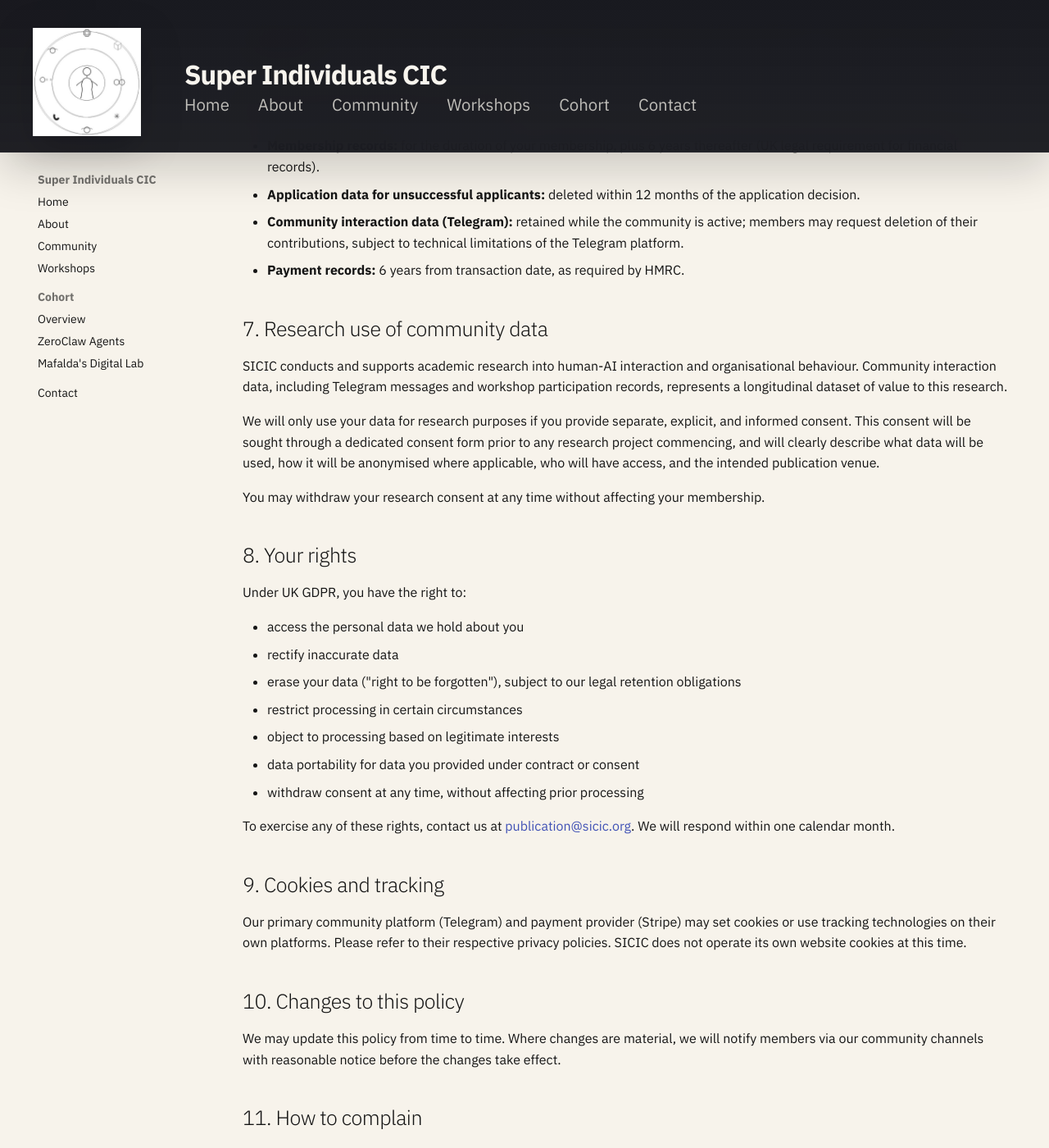
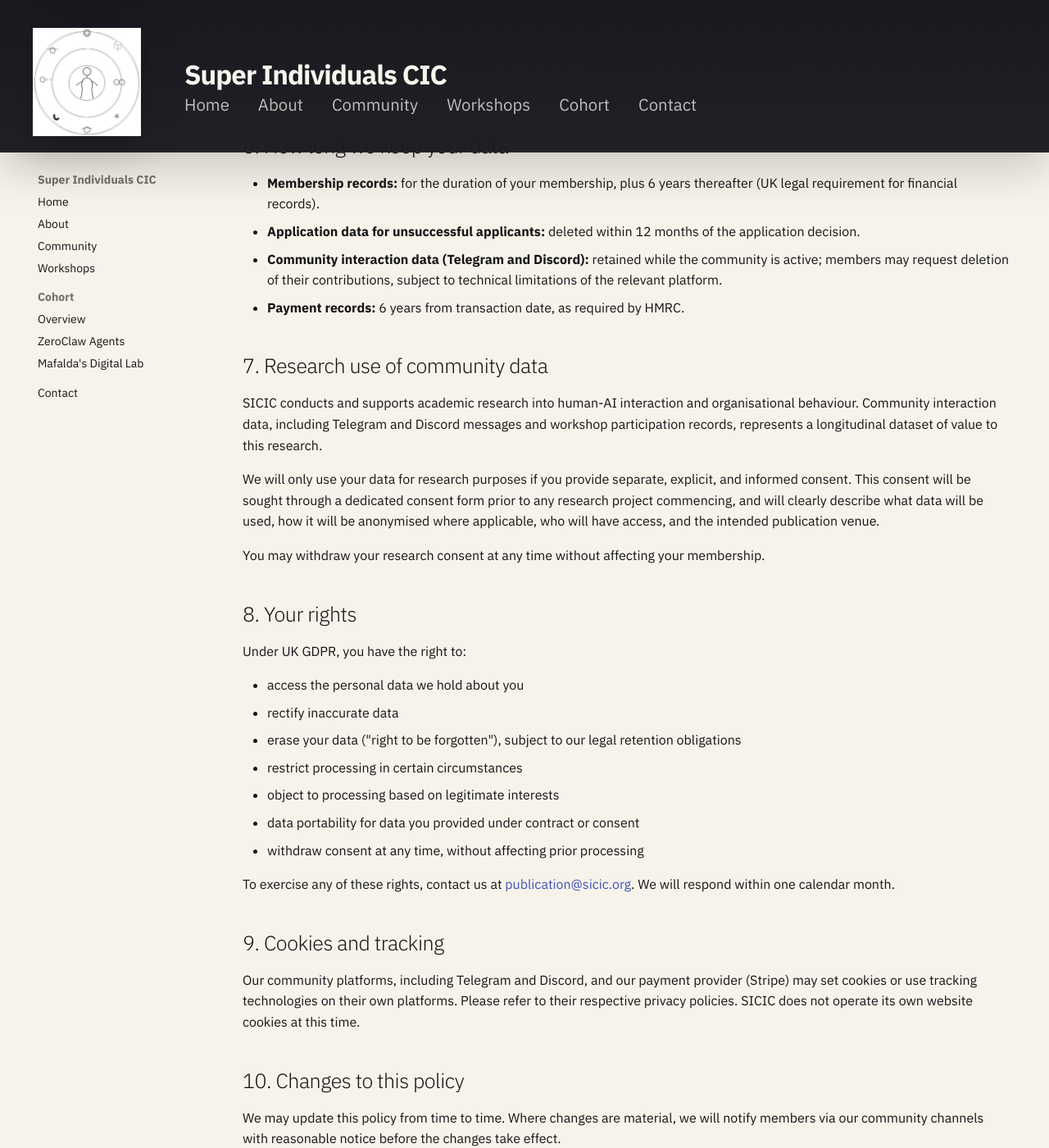
Before and after one commit to sicic-org/sicic-home, an MkDocs documentation site: the page built from docs/privacy-policy.md, in a window 1280 px wide and 1400 px high, scrolled down 2036 px. Shown: the whole window at 82% size. Built offline with MkDocs 1.6.1 and Material for MkDocs 9.7.7, drawn with Linux system fonts in a browser that asks for light colours; some of the changed text lies outside the part shown.

Commit message:
Add discord usage to privacy policy

```diff
--- a/docs/privacy-policy.md
+++ b/docs/privacy-policy.md
@@ -16,7 +16,7 @@ We collect and process the following categories of personal data:
 
 - **Membership and application data:** name, email address, professional background, LinkedIn profile URL, and responses submitted via our membership application form.
 - **Payment data:** name and email address associated with payment. Payment card details are processed directly by Stripe Payments UK Ltd and are not stored by SICIC.
-- **Community participation data:** messages and interactions within our Telegram community channels, responses to workshop exercises, and workshop attendance records.
+- **Community participation data:** messages and interactions within our Telegram and Discord community channels, responses to workshop exercises, and workshop attendance records.
 - **Technical data:** IP addresses and usage logs generated through interaction with our technical infrastructure, including our Telegram bot (Beacon).
 - **Research data:** with your separate and explicit consent only, anonymised or identified content from community interactions may be used for academic research into human-AI collaboration. See Section 7.
 
@@ -48,6 +48,7 @@ We do not sell your personal data. We share data only with the following categor
 | --- | --- | --- |
 | Stripe Payments UK Ltd | Payment processing | UK / EU |
 | Telegram Messenger | Community platform | EU (servers vary) |
+| Discord Inc. | Community platform | USA* |
 | Hetzner Online GmbH | Cloud infrastructure hosting | Germany (EU) |
 | OpenRouter Inc. | AI model API (bot functionality) | USA* |
 
@@ -57,12 +58,12 @@ We do not sell your personal data. We share data only with the following categor
 
 - **Membership records:** for the duration of your membership, plus 6 years thereafter (UK legal requirement for financial records).
 - **Application data for unsuccessful applicants:** deleted within 12 months of the application decision.
-- **Community interaction data (Telegram):** retained while the community is active; members may request deletion of their contributions, subject to technical limitations of the Telegram platform.
+- **Community interaction data (Telegram and Discord):** retained while the community is active; members may request deletion of their contributions, subject to technical limitations of the relevant platform.
 - **Payment records:** 6 years from transaction date, as required by HMRC.
 
 ## 7. Research use of community data
 
-SICIC conducts and supports academic research into human-AI interaction and organisational behaviour. Community interaction data, including Telegram messages and workshop participation records, represents a longitudinal dataset of value to this research.
+SICIC conducts and supports academic research into human-AI interaction and organisational behaviour. Community interaction data, including Telegram and Discord messages and workshop participation records, represents a longitudinal dataset of value to this research.
 
 We will only use your data for research purposes if you provide separate, explicit, and informed consent. This consent will be sought through a dedicated consent form prior to any research project commencing, and will clearly describe what data will be used, how it will be anonymised where applicable, who will have access, and the intended publication venue.
 
@@ -84,7 +85,7 @@ To exercise any of these rights, contact us at [publication@sicic.org](mailto:pu
 
 ## 9. Cookies and tracking
 
-Our primary community platform (Telegram) and payment provider (Stripe) may set cookies or use tracking technologies on their own platforms. Please refer to their respective privacy policies. SICIC does not operate its own website cookies at this time.
+Our community platforms, including Telegram and Discord, and our payment provider (Stripe) may set cookies or use tracking technologies on their own platforms. Please refer to their respective privacy policies. SICIC does not operate its own website cookies at this time.
 
 ## 10. Changes to this policy
 
```
Also changed, not shown: docs/workshops.md (+1 -1 lines).
